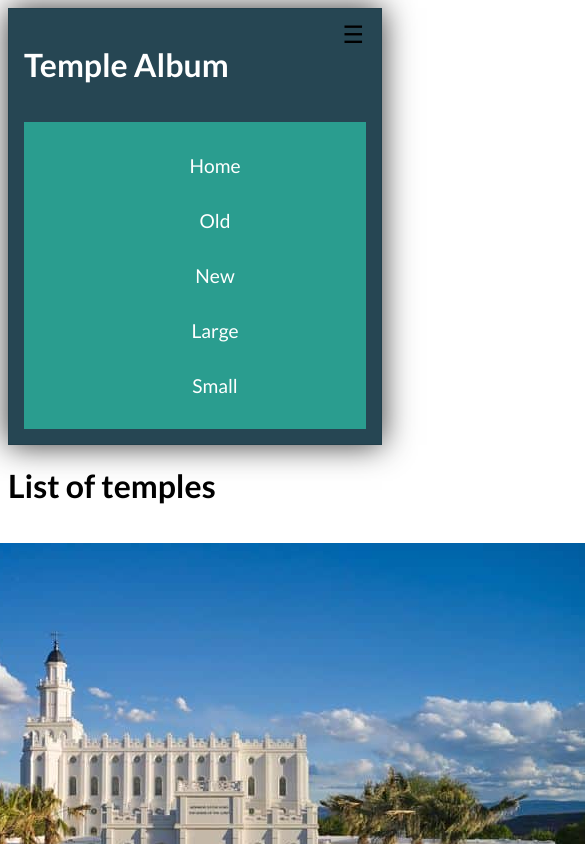
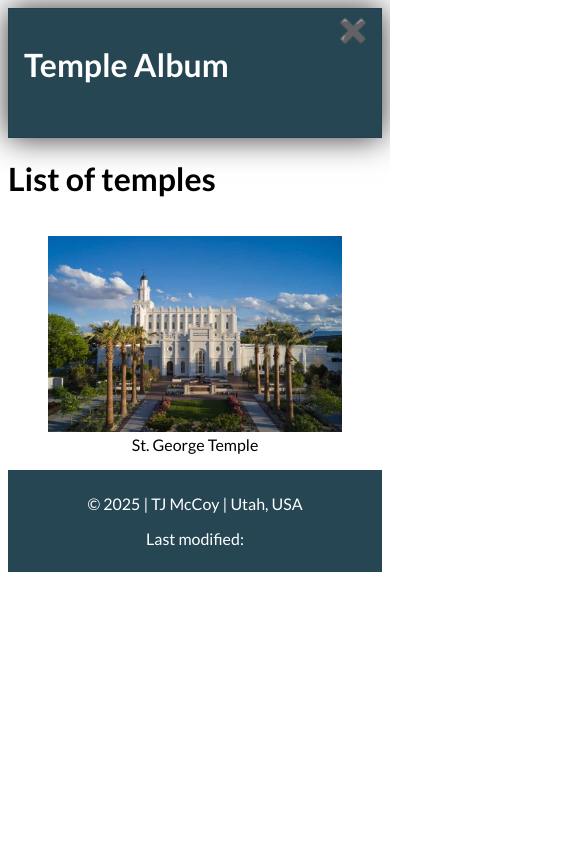
Before and after one commit to Teejman17/wdd131, a plain HTML site: page temples.html in a window 390 px wide. Both pictures are taken after a click on the button 353 px from the left and 35 px from the top of the page. Shown: the top 844 px of the page, 585 px wide, since content can reach past the window. Drawn offline with Linux system fonts and the light colour scheme.

Commit message:
W02 Temples updates

```diff
--- a/scripts/temples.js
+++ b/scripts/temples.js
@@ -1,9 +1,14 @@
-const hamButton = document.querySelector('#menu');
-const navigation = document.querySelector('.navigation');
+document.addEventListener("DOMContentLoaded", () => {
+	const hamButton = document.querySelector('#menu');
+	const navigation = document.querySelector('.navigation');
 
-hamButton.addEventListener('click', () => {
-	navigation.classList.toggle('open');
-	hamButton.classList.toggle('open');
+	hamButton.addEventListener('click', () => {
+		navigation.classList.toggle('open');
+		hamButton.classList.toggle('open');
+	});
 });
 
-const currentDate = new Date();
+const currentDate = new Date.getFullYear();
+document.getElementById('copyrightYear').textContent = currentYear;
+const lastModified = new Date(document.lastModified);
+document.getElementById('lastModified').textContent = Date;
--- a/styles/temples-large.css
+++ b/styles/temples-large.css
@@ -1,4 +1,4 @@
-@media (min-width: 740px) {
+@media (min-width: 600px) {
 	header {
 		display: flex;
 		align-items: center;
@@ -13,12 +13,20 @@
         flex-direction: row;
     }
 
-	.navigation ul {
+	nav ul {
+		display: flex;
 		justify-content: flex-end;
 		flex-direction: row;
 	}
+
+	.navigation {
+		display: flex;
+		flex-direction: row;
+		text-decoration: none;
+	}
 	.navigation a {
         display: block;
+		padding: 1rem;
 		flex: 1 1 100%;
 	}
 }
--- a/styles/temples.css
+++ b/styles/temples.css
@@ -13,6 +13,7 @@ body {
     font-family: 'Lato', 'Roboto', sans-serif;
 }
 /* mobile ********************************/
+/* @media (max-width: 600px) { */
 header {
     background-color:#264653;
     color: white;
@@ -26,7 +27,7 @@ header {
 
 main {
     margin: 0 auto;
-    max-width: 600px;
+    max-width: 800px;
 }
 
 nav {
@@ -34,14 +35,18 @@ nav {
     margin: o auto;
 }
 
+/* nav {
+    display: none;
+} */
+
 #menu {
 	font-size: 1.5rem;
 	border: 0;
 	background: none;
 	color: #000;
  	position: absolute;
-	top: 20px;
-	right: 20px;
+	top: 1rem;
+	right: 1rem;
 }
 
 #menu::before {
@@ -59,6 +64,10 @@ nav {
     justify-content: space-around;
 }
 
+.navigation.open{
+    display: none;
+}
+
 .navigation a {
     display: block;
     text-align: center;
@@ -66,6 +75,7 @@ nav {
     padding: 1rem;
     text-decoration: none;
     font-size: larger;
+    /* width: 100%; */
 }
 
 .navigation a:hover {
@@ -89,7 +99,24 @@ nav {
     place-items: center;
 }
 
-@media (min-width: 700px) {
+figure img {
+    width: 100%;
+    height: auto;
+}
+
+figcaption {
+    text-align: center;
+}
+
+footer {
+    background-color: var(--primary-color);
+    color: white;
+    text-align: center;
+    padding: .5rem;
+}
+/* } */
+
+/* @media (min-width: 700px) {
 	header {
 		display: flex;
 		align-items: center;
@@ -121,4 +148,4 @@ nav {
     padding: 6px;
     font-size: 14px;
 }
-}
+} */
--- a/temples.html
+++ b/temples.html
@@ -67,9 +67,11 @@
         </div>
     </main>
     <footer>
-        <p>&copy; <span id="copyright-year"></span> 2025 | TJ McCoy | Utah, USA</p>
-        <p>Last modified: <span id="last-modified"></span></p>
+        <p>&copy; <span id="copyrightYear"></span> 2025 | TJ McCoy | Utah, USA</p>
+        <p>Last modified: <span id="lastModified"></span></p>
     </footer>
+
+    <!-- <script src="scripts/temples.js"> defer</script> -->
 
 </body>
 </html>
```
